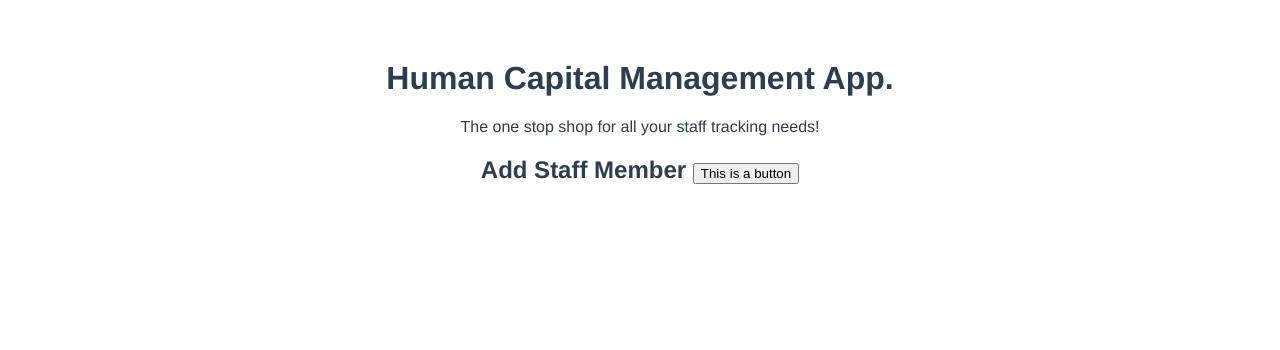
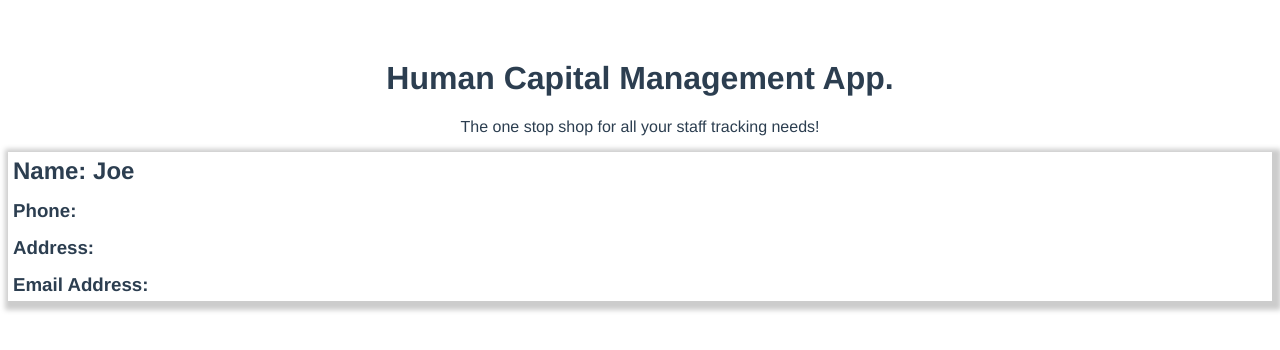
Before and after one commit to JosephO1992/vue-hcm, a Vue app: page / in a window 1280 px wide. Shown: the top 350 px of the page. Built offline with nearby package versions, Linux system fonts and the light colour scheme.

Commit message:
added card effect

```diff
--- a/src/App.vue
+++ b/src/App.vue
@@ -1,6 +1,6 @@
 <template>
   <Header/>
-  <Resource/>
+  <Resource name="Joe"></Resource>
 
 </template>
 
--- a/src/components/Resource.vue
+++ b/src/components/Resource.vue
@@ -1,16 +1,56 @@
 <template>
-    <h2>
-        Add Staff Member
-        <base-button/>
-    </h2>
+   <div id="contractorTile" class="shadow">
+    <h2>Name: {{name}}</h2>
+    <h3>Phone: {{phoneNumber}}</h3>
+    <h3>Address:</h3>
+    <h3>Email Address:</h3>
+    </div>
+
 </template>
 
 <script>
 
-import BaseButton from './UI/BaseButton.vue'
 
 export default {
-  components: { BaseButton },
-    name: "Resource"
+  name: "Resource",
+  props: [
+      'name',
+      'phoneNumber',
+      'address',
+      'email'
+  ],
+  data() {
+      return {
+          contractors: {
+              name: "Joe O'Reilly",
+              phone: "0410 829 039",
+              address: "8 Nowhere Street",
+              email: "joe@gmail.com"
+          }
+      }
+  }
+
 }
+
 </script>
+
+<style>
+#contractorTile {
+  text-align: left;
+
+  margin: 0px;
+}
+
+h2, h3 {
+    margin: 0px 0px 5px 0px;
+    padding: 5px;
+    /* border: 1px solid lightgrey; */
+     /* background-color: #f5f5f5; */
+}
+
+.shadow {
+  -webkit-box-shadow: 3px 3px 5px 6px #ccc;  /* Safari 3-4, iOS 4.0.2 - 4.2, Android 2.3+ */
+  -moz-box-shadow:    3px 3px 5px 6px #ccc;  /* Firefox 3.5 - 3.6 */
+  box-shadow:         3px 3px 5px 6px #ccc;  /* Opera 10.5, IE 9, Firefox 4+, Chrome 6+, iOS 5 */
+}
+</style>
--- a/src/components/UI/BaseButton.vue
+++ b/src/components/UI/BaseButton.vue
@@ -1,5 +1,5 @@
 <template>
-    <button>This is a button</button>
+    <button>Add Staff Member</button>
 </template>
 
 <script>
@@ -7,3 +7,18 @@ export default {
     name: 'baseButton'
 }
 </script>
+
+<style scoped>
+button {
+    font-family: Avenir, Helvetica, Arial, sans-serif;
+    padding: 0.4rem;
+    margin: 0;
+    text-align: center;
+    color: #2c3e50;
+    background-color: white;
+    border: 2px solid #2c3e50;
+    border-radius: 4px;
+}
+
+
+</style>
```
